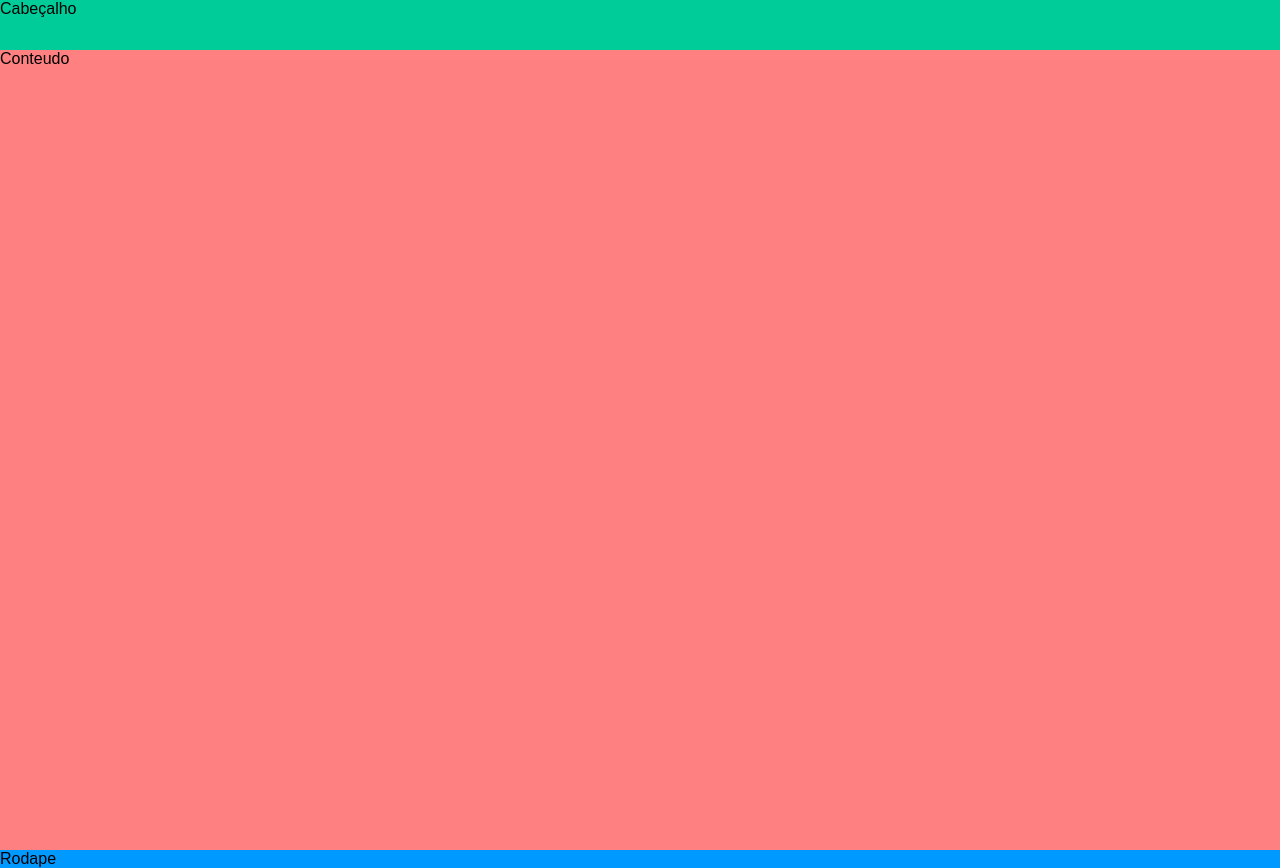
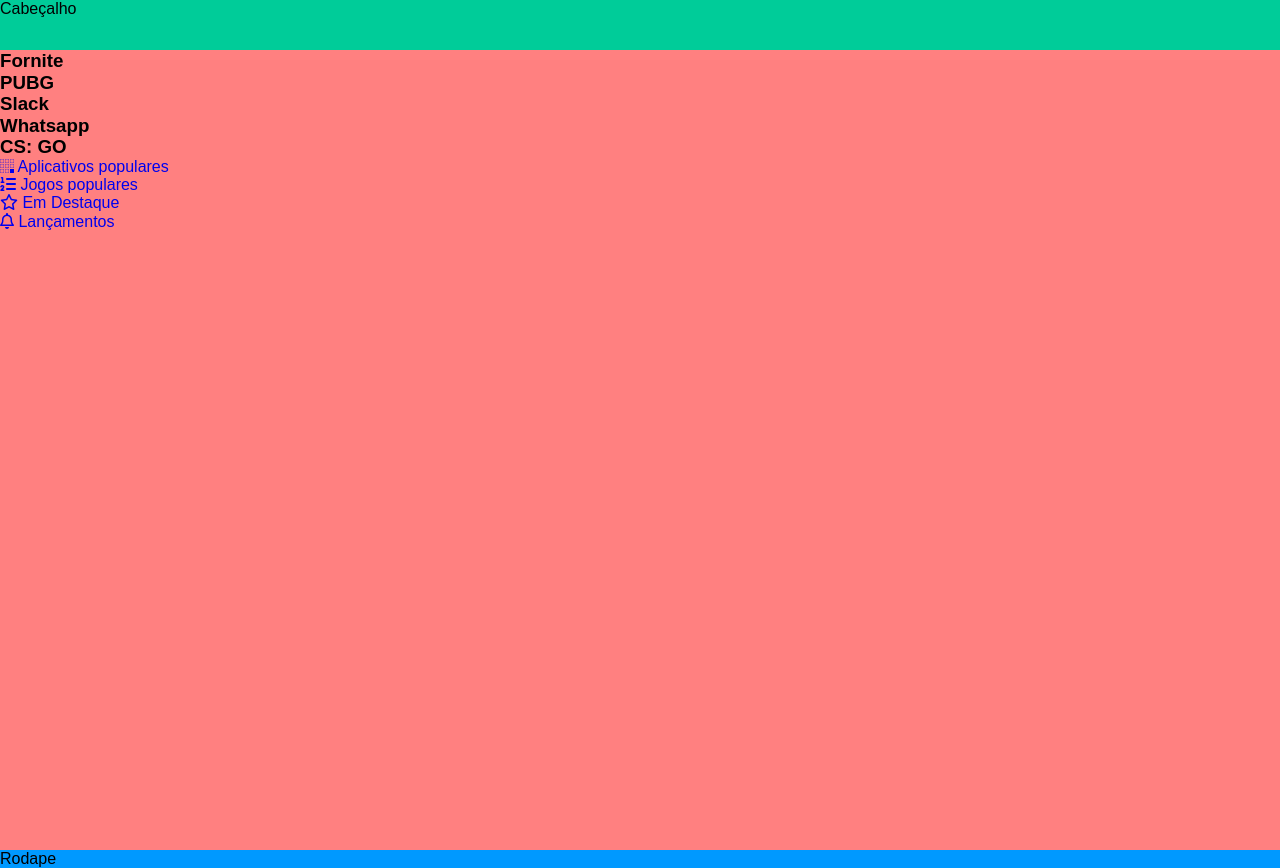
Before and after one commit to vcspc/alura-store, a plain HTML site: page index.html in a window 1280 px wide. Drawn offline with Linux system fonts and the light colour scheme.

Commit message:
destaques

```diff
--- a/index.html
+++ b/index.html
@@ -11,7 +11,53 @@
 </head>
 <body class="app">
     <header class="cabecalho">Cabeçalho</header>
-    <main class="conteudo">Conteudo</main>
+    <main class="conteudo">
+        <section class="destaques">
+            <div class="destaques__principal caixa">
+                <h3 class="destaques__titulo">Fornite</h3>
+            </div>
+            <div class="destaques__secundario caixa">
+                <h3 class="destaques__titulo">PUBG</h3>
+            </div>
+            <div class="destaques__secundario caixa">
+                <h3 class="destaques__titulo">Slack</h3>
+            </div>
+            <div class="destaques__secundario caixa">
+                <h3 class="destaques__titulo">Whatsapp</h3>
+            </div>
+            <div class="destaques__secundario caixa">
+                <h3 class="destaques__titulo">CS: GO</h3>
+            </div>
+            <div class="destaques__categorias">
+                <ul class="destaques__categorias___lista">
+                    <li class="destaques__categorias___item">
+                        <a class="destaques__categorias___link" href="#">
+                            <i class="destaques__categorias___icone fab fa-buromobelexperte"></i>
+                            Aplicativos populares
+                        </a>
+                    </li>
+                    <li class="destaques__categorias___item">
+                        <a class="destaques__categorias___link" href="#">
+                            <i class="fas fa-list-ol"></i>
+                            Jogos populares
+                        </a>
+                    </li>
+                    <li class="destaques__categorias___item">
+                        <a class="destaques__categorias___link" href="#">
+                            <i class="far fa-star"></i>
+                            Em Destaque
+                        </a>
+                    </li>
+                    <li class="destaques__categorias___item">
+                        <a class="destaques__categorias___link" href="#">
+                            <i class="far fa-bell"></i>
+                            Lançamentos
+                        </a>
+                    </li>
+                </ul>
+            </div>
+        </section>
+    </main>
     <footer class="rodape">Rodape</footer>
     <script src="./assets/js/fontawesome.all.min.js"></script>
 </body>
```
